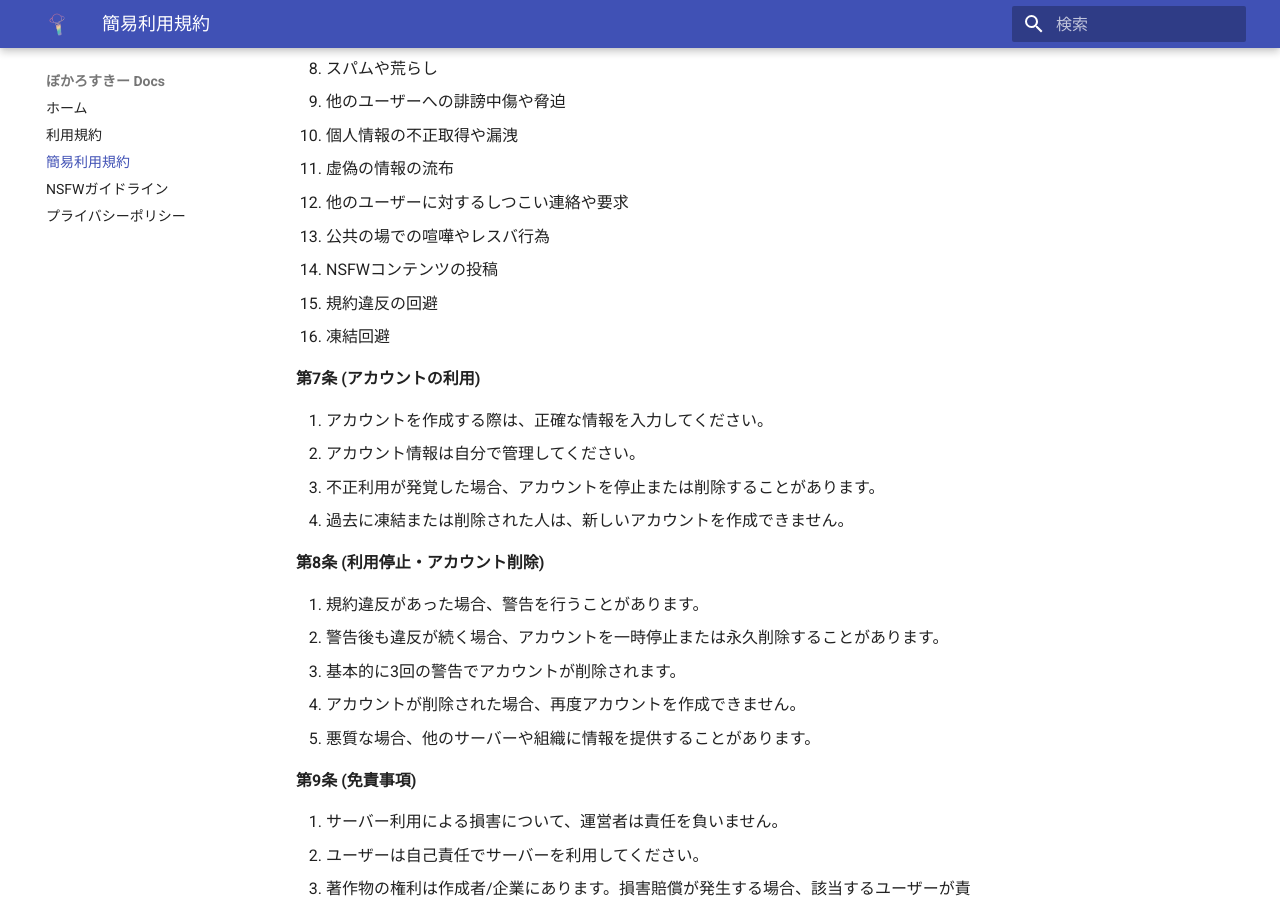
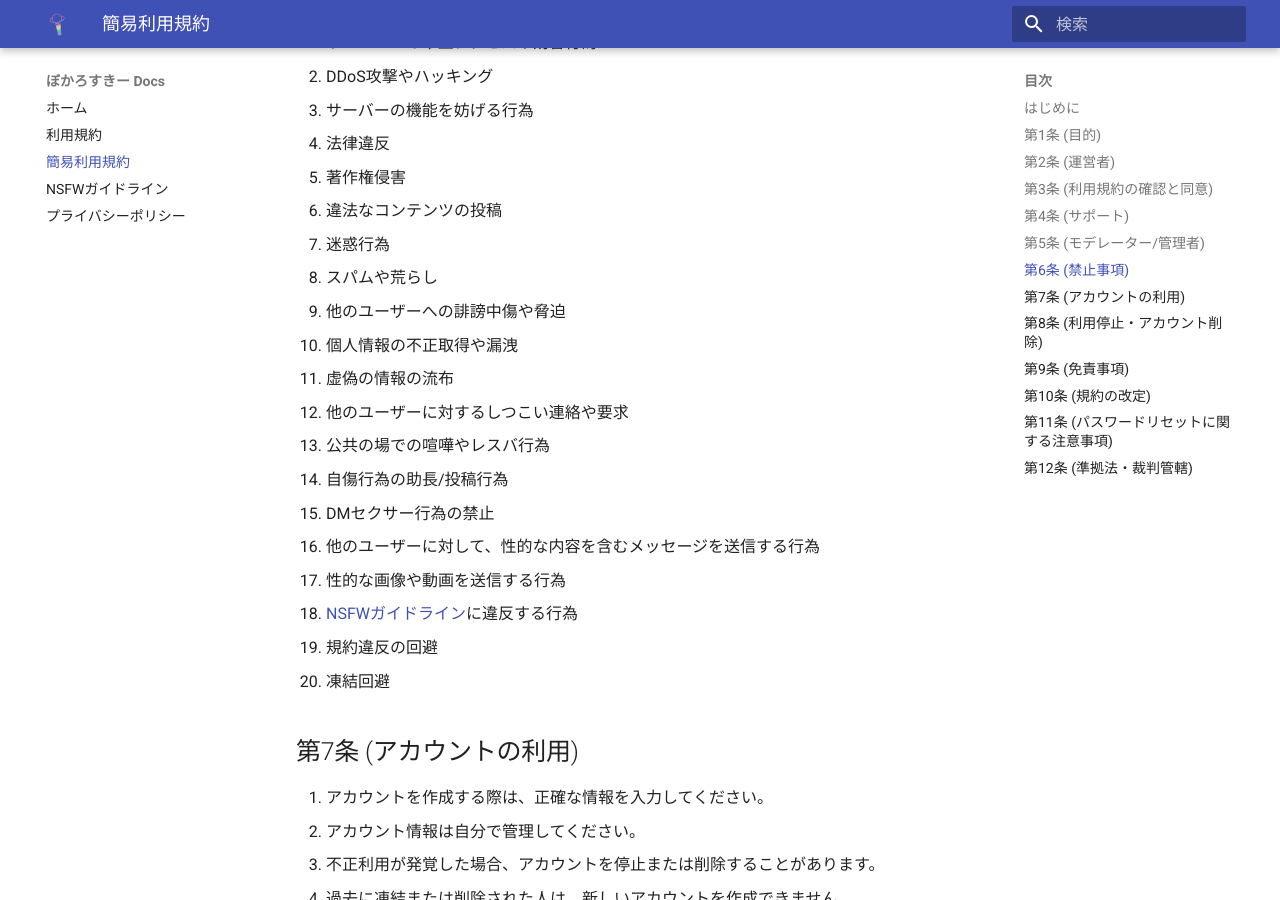
Before and after one commit to reliwave/docs.virtualsinger.jp, an MkDocs documentation site: the page built from docs/tos-simple.md, in a window 1280 px wide and 900 px high, scrolled down 1127 px. Built offline with MkDocs 1.6.1 and Material for MkDocs 9.7.7, drawn with Linux system fonts in a browser that asks for light colours.

Commit message:
Feat: tos.md に追従...etc

```diff
--- a/docs/nsfw.md
+++ b/docs/nsfw.md
@@ -8,6 +8,31 @@ NSFWコンテンツとは、職場や公共の場で閲覧するのに適さな
 - 暴力的な描写
 - 性的な描写
 - 過度に露出の多い画像や動画
+- 2次元コンテンツ
+
+### 暴力的な描写
+
+暴力的な描写には、以下のような内容が含まれます：
+- 流血や負傷の描写
+- 戦闘や暴力行為の描写
+
+### 性的な描写
+
+性的な描写には、以下のような内容が含まれます：
+- 性行為の描写
+- 性的な行為を暗示する描写
+
+### 過度に露出の多い画像や動画
+
+過度に露出の多い画像や動画には、以下のような内容が含まれます：
+- ヌードや半裸の画像や動画
+- 性的なポーズや衣装の画像や動画
+
+### 2次元コンテンツ
+
+2次元コンテンツには、以下のような内容が含まれます：
+- アニメや漫画の性的描写
+- ゲーム内の性的描写
 
 ## R15コンテンツについて
 
--- a/docs/tos-simple.md
+++ b/docs/tos-simple.md
@@ -1,32 +1,32 @@
-**はじめに**
+## はじめに
 
 このサーバーは、クリプトン・フューチャー・メディア株式会社とは関係のない非公式のサーバーです。
 
-**第1条 (目的)**
+## 第1条 (目的)
 
 この規約は、VocaloidをテーマにしたMisskeyサーバー「ぼかろすきー」の利用ルールを定めたものです。
 
-**第2条 (運営者)**
+## 第2条 (運営者)
 
 このサーバーはReliwave P.S.が運営しています。
 
-**第3条 (利用規約の確認と同意)**
+## 第3条 (利用規約の確認と同意)
 
 1. サーバーを使う人は、この規約を理解し、同意したとみなします。
 2. 同意できない場合は、サーバーを使えません。
 
-**第4条 (サポート)**
+## 第4条 (サポート)
 
 サーバーに関する質問は、ぼかろすきーのサポートメールアドレスに連絡してください。
 
-**第5条 (モデレーター/管理者)**
+## 第5条 (モデレーター/管理者)
 
 1. モデレーター/管理者はReliwave P.S.またはモデレーターロール保持者です。
 2. モデレーター/管理者は、この規約に基づいてサーバーを管理します。
 3. モデレーター/管理者は、規約を改訂する権限があります。
 4. ユーザーは、規約とモデレーター/管理者の指示に従う必要があります。
 
-**第6条 (禁止事項)**
+## 第6条 (禁止事項)
 
 ユーザーは以下の行為を禁止します。
 
@@ -43,18 +43,22 @@
    - 虚偽の情報の流布
    - 他のユーザーに対するしつこい連絡や要求
    - 公共の場での喧嘩やレスバ行為
-4. NSFWコンテンツの投稿
-5. 規約違反の回避
-6. 凍結回避
+   - 自傷行為の助長/投稿行為
+4. DMセクサー行為の禁止
+   - 他のユーザーに対して、性的な内容を含むメッセージを送信する行為
+   - 性的な画像や動画を送信する行為
+5. [NSFWガイドライン](nsfw.md)に違反する行為
+6. 規約違反の回避
+7. 凍結回避
 
-**第7条 (アカウントの利用)**
+## 第7条 (アカウントの利用)
 
 1. アカウントを作成する際は、正確な情報を入力してください。
 2. アカウント情報は自分で管理してください。
 3. 不正利用が発覚した場合、アカウントを停止または削除することがあります。
 4. 過去に凍結または削除された人は、新しいアカウントを作成できません。
 
-**第8条 (利用停止・アカウント削除)**
+## 第8条 (利用停止・アカウント削除)
 
 1. 規約違反があった場合、警告を行うことがあります。
 2. 警告後も違反が続く場合、アカウントを一時停止または永久削除することがあります。
@@ -62,24 +66,24 @@
 4. アカウントが削除された場合、再度アカウントを作成できません。
 5. 悪質な場合、他のサーバーや組織に情報を提供することがあります。
 
-**第9条 (免責事項)**
+## 第9条 (免責事項)
 
 1. サーバー利用による損害について、運営者は責任を負いません。
 2. ユーザーは自己責任でサーバーを利用してください。
 3. 著作物の権利は作成者/企業にあります。損害賠償が発生する場合、該当するユーザーが責任を負います。
 
-**第10条 (規約の改定)**
+## 第10条 (規約の改定)
 
 1. 規約は必要に応じて改定されます。
 2. 改定後の規約は、サーバー内で告知された時点から有効です。
 
-**第11条 (パスワードリセットに関する注意事項)**
+## 第11条 (パスワードリセットに関する注意事項)
 
 1. パスワードリセット後は、速やかに新しいパスワードに変更してください。
 2. パスワードを忘れたことを理由にアカウントの凍結処理は行いません。
 3. ぼかろすきーでは、登録されたメールアドレスがない場合、パスワードリセットはできません。
 
-**第12条 (準拠法・裁判管轄)**
+## 第12条 (準拠法・裁判管轄)
 
 この規約は日本法に準拠し、紛争については岐阜地方裁判所を管轄裁判所とします。
 
```
Also changed, not shown: docs/tos.md (+2 -2 lines).
